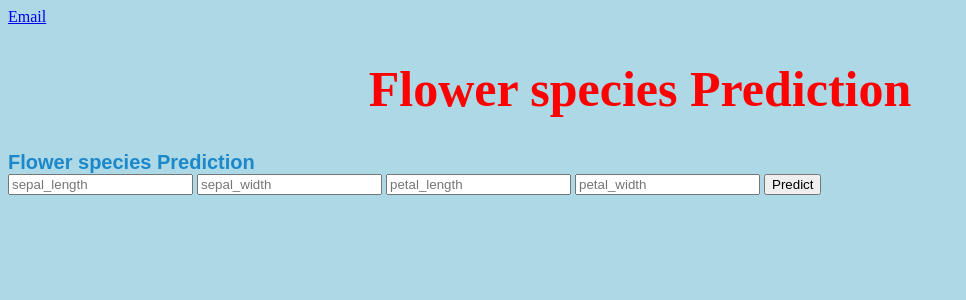
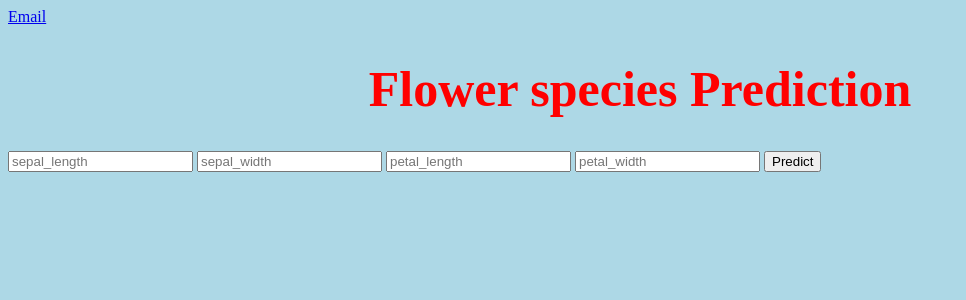
Before and after one commit to pks3kor/ML_Models, a Flask app: page / in a window 1280 px wide. Shown: the top 300 px of the page, without its empty margins (0-966 px from the left). Run offline with Flask 2, Linux system fonts and the light colour scheme; parts of the project's set-up code (start-up, migrations or seed data) failed here and were passed over.

Commit message:
Add files via upload
Updated html file.

```diff
--- a/flower_species_prediction/templates/index.html
+++ b/flower_species_prediction/templates/index.html
@@ -38,8 +38,6 @@
  <div class="login">
 	<a href="mailto:soni.pankajkumar@gmail.com target="_top">Email</a>
         <h1>  Flower species Prediction </h1>
-        <blink> Flower species Prediction </blink>
-
 
      <!-- Main Input For Receiving Query to our ML -->
     <form action="{{ url_for('predict')}}"method="post">
```
